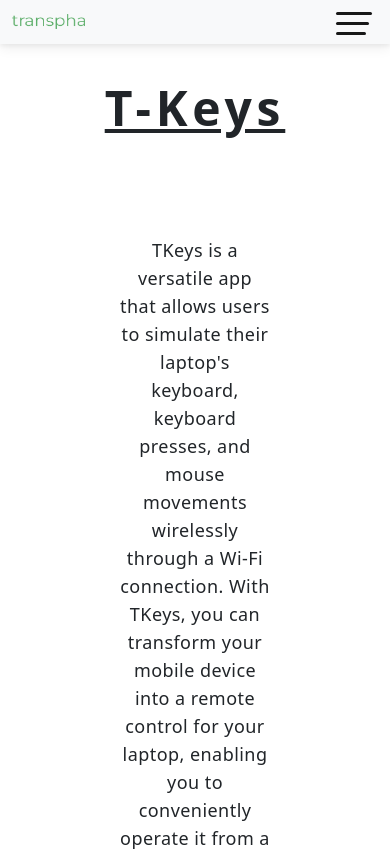
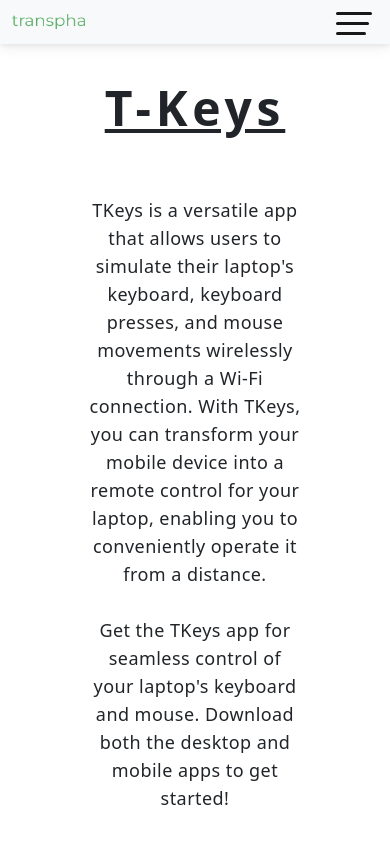
Before and after one commit to Transpha/transpha.org, a Nuxt app: page /products/tkeys in a window 390 px wide. Shown: the top 851 px of the page. Built offline with nearby package versions, Linux system fonts and the light colour scheme; a web font is replaced by a local one.

Commit message:
fix: margin for tkeys description test- over shrinking in mobile

```diff
--- a/pages/products/tkeys.vue
+++ b/pages/products/tkeys.vue
@@ -7,7 +7,7 @@
             <div class="mx-10 my-auto mb-30 text-center">
                 <h1 class="font-black text-5xl underline tracking-widest">T-Keys</h1>
                 <br />
-                <p class="m-20 font-medium text-lg tracking-wide">
+                <p class="my-10 mx-5 font-medium text-lg tracking-wide">
                     TKeys is a versatile app that allows users to simulate their laptop's keyboard,
                     keyboard presses, and mouse movements wirelessly through a Wi-Fi connection.
                     With TKeys, you can transform your mobile device into a remote control for your
```
